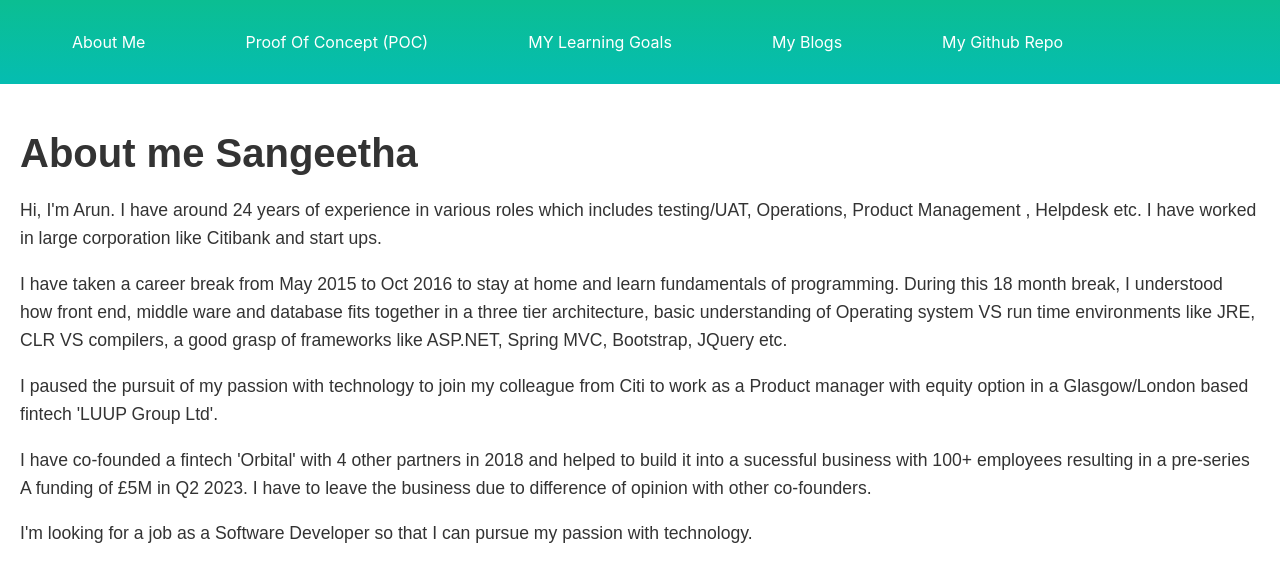
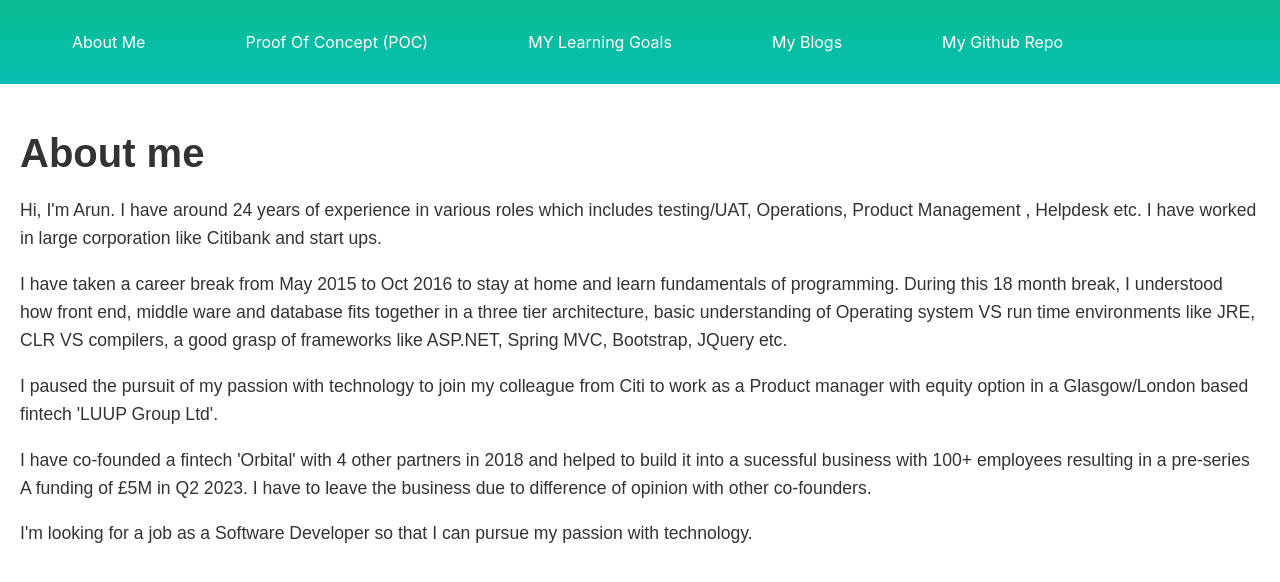
Before and after one commit to Prism-it-services/react-demo, a React (Create React App) app: page / in a window 1280 px wide. Shown: the top 582 px of the page. Built offline with nearby package versions, Linux system fonts and the light colour scheme.

Commit message:
minor changes to about me page

```diff
--- a/src/components/AboutMe/AboutMe.tsx
+++ b/src/components/AboutMe/AboutMe.tsx
@@ -7,7 +7,7 @@ export const AboutMe  = () => {
   return (
 
     <Container>
-    <Header> About me Sangeetha</Header>
+    <Header> About me </Header>
     <Paragraph>Hi, I'm Arun. I have around 24 years of experience in various roles which includes testing/UAT, Operations, Product Management
       , Helpdesk etc. I have worked in large corporation like Citibank and start ups. </Paragraph>
      <Paragraph> I have taken a career break from May 2015 to Oct 2016 to stay at home and learn fundamentals of programming. During this 18 month break,
```
